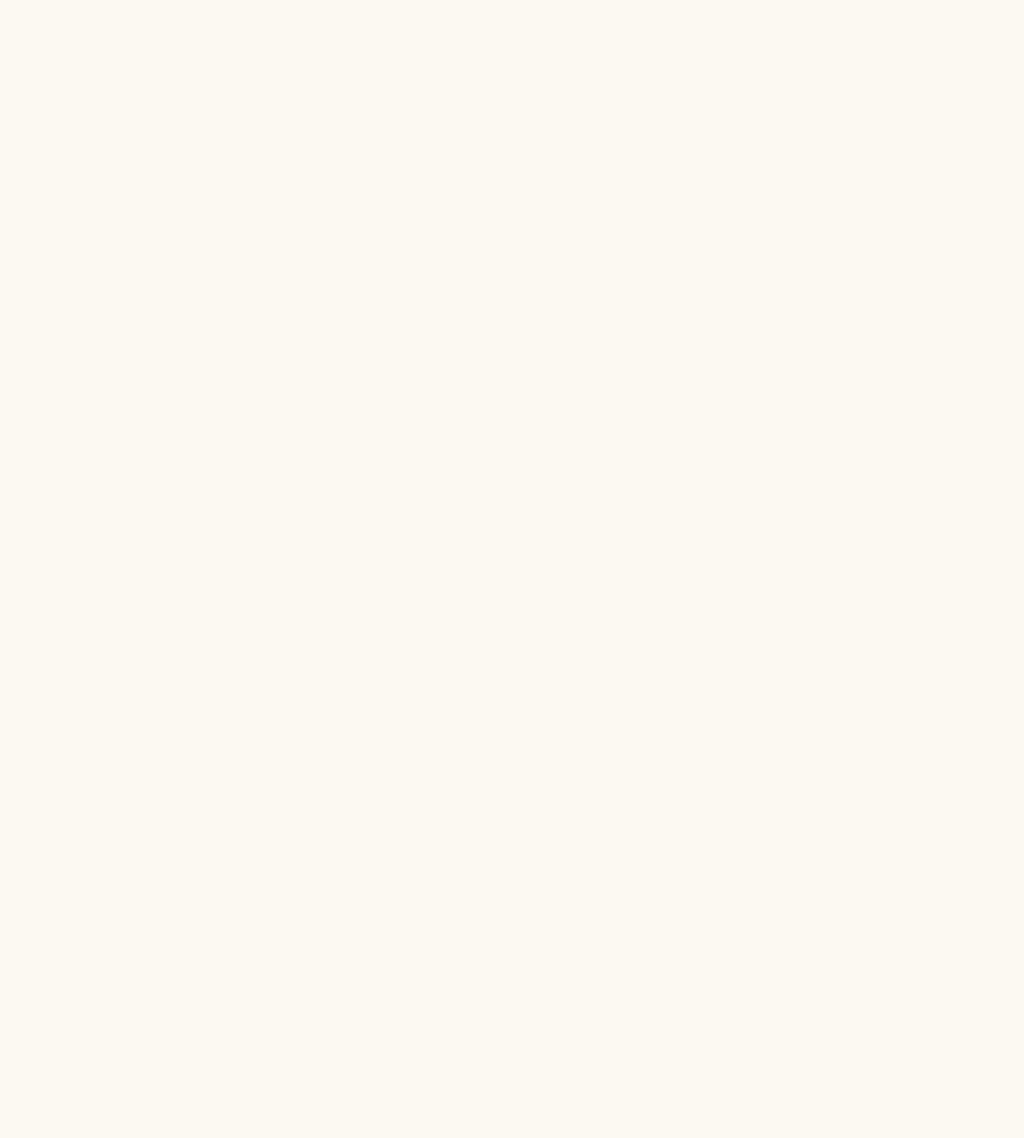
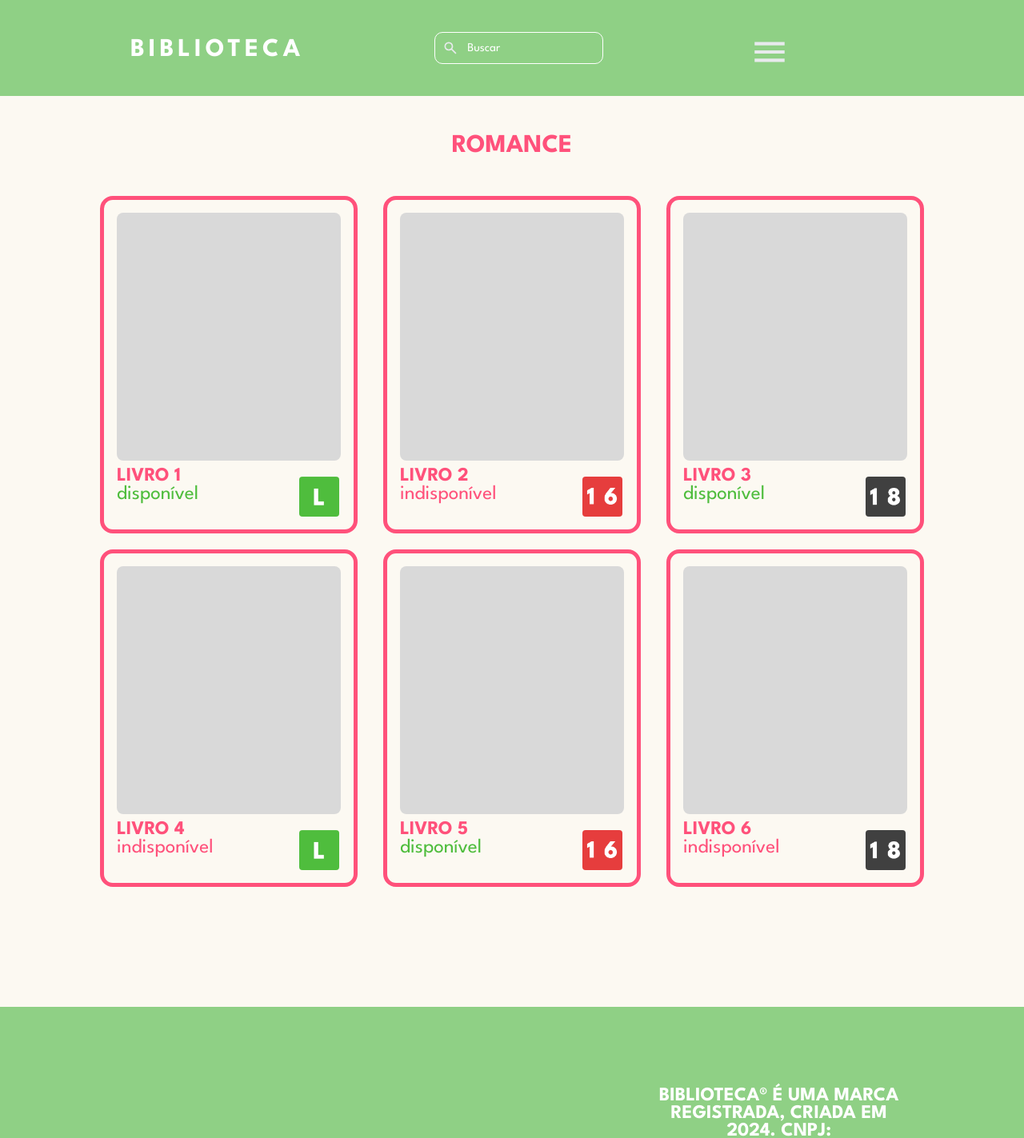
Before and after one commit to Henrique0330/Biblioteca, a Vue app: page /romance in a window 1280 px wide. Before the commit this address had no page. Shown: the top 1423 px of the page at 80% size. Before the commit the page ends 800 px from the top, so only its background shows below. Built offline with nearby package versions, Linux system fonts and the light colour scheme.

Commit message:
refector: refatorando links

```diff
--- a/src/components/FooterComponent.vue
+++ b/src/components/FooterComponent.vue
@@ -2,7 +2,7 @@
       <footer>
     <h1 class="Tfooter">BIBLIOTECA</h1>
     <div class="footerP">
-      <h2>BIBLI OTECA® É UMA MARCA REGISTRADA, CRIADA EM 2024.
+      <h2>BIBLIOTECA® É UMA MARCA REGISTRADA, CRIADA EM 2024.
         CNPJ: XX.XXX.XXX/XXXX-XX</h2>
       <h3>Rua Davi da rosa, 584, Aventureiro, Joinville-SC - 89226-435</h3>
       <hr>
@@ -26,6 +26,7 @@ footer {
   height: 440px;
   background-color: #8FD085;
   display: flex;
+  margin-top: 150px;
 }
 
 .footerP {
--- a/src/components/HeaderComponent.vue
+++ b/src/components/HeaderComponent.vue
@@ -1,11 +1,13 @@
 <script setup>
 import { ref } from 'vue';
+import { useRoute } from 'vue-router'
+const route = useRoute()
 const showMenu = ref(false)
 </script>
 <template>
     <header>
         <div>
-            <h1>BIBLIOTECA</h1>
+            <h1 @click="this.$router.push('/')">BIBLIOTECA</h1>
         </div>
         <div class="barra">
             <img src="/public/lupaPesquisa.svg" alt="Ícone de pesquisa" class="icon">
@@ -18,14 +20,14 @@ const showMenu = ref(false)
             <div class="fundo">
                 <ul class="menu-list">
                     <li class="menu-item">GÊNEROS</li>
-                    <li class="submenu-item">• SUSPENSE & TERROR</li>
-                    <li class="submenu-item">• AVENTURA</li>
-                    <li class="submenu-item">• ROMANCE</li>
-                    <li class="submenu-item">• ESTUDOS DIVERSOS</li>
+                    <li class="submenu-item" @click="this.$router.push('/susTerror')">• SUSPENSE & TERROR</li>
+                    <li class="submenu-item" @click="this.$router.push('/aventura')">• AVENTURA</li>
+                    <li class="submenu-item" @click="this.$router.push('/romance')">• ROMANCE</li>
+                    <li class="submenu-item" @click="this.$router.push('/diversos')">• ESTUDOS DIVERSOS</li>
                     <li class="menu-item">EMPRESTADOS</li>
                     <li class="menu-item">SOBRE NÓS</li>
                 </ul>
-                <button class="login-button">LOGIN</button>
+                <button class="login-button" @click="this.$router.push('/login')">LOGIN</button>
             </div>
         </div>
     </header>
@@ -36,7 +38,7 @@ const showMenu = ref(false)
     position: absolute;
     z-index: 10;
     height: 100%;
-    width: 20%;
+    width: 20vw;
     right: 0;
     margin-top: 120px;
 }
@@ -49,6 +51,7 @@ const showMenu = ref(false)
     display: flex;
     flex-direction: column;
     align-items: center;
+    border-radius: 5px;
 }
 
 .menu-list {
@@ -99,6 +102,8 @@ const showMenu = ref(false)
     height: 50px;
     margin-top: 40px;
     margin-right: 130px;
+    cursor: pointer;
+    user-select: none;
 }
 
 header {
@@ -114,6 +119,12 @@ header div h1 {
     margin-top: 3rem;
     letter-spacing: 5px;
     color: #FFFFFF;
+    cursor: pointer;
+    user-select: none;
+}
+
+header div h1:hover{
+    text-decoration: underline;
 }
 
 .barra {
@@ -129,7 +140,7 @@ header div h1 {
     height: auto;
     position: absolute;
     left: 10px;
-
+    user-select: none;
 }
 
 .barra input {
@@ -142,6 +153,7 @@ header div h1 {
     background-color: #8FD085;
     color: white;
     font-size: 16px;
+    user-select: none;
 }
 
 .barra input::placeholder {
--- a/src/router/index.js
+++ b/src/router/index.js
@@ -1,6 +1,4 @@
 import { createRouter, createWebHistory } from 'vue-router'
-import HomeView from '../views/HomeView.vue'
-
 
 const router = createRouter({
   history: createWebHistory(import.meta.env.BASE_URL),
@@ -8,15 +6,7 @@ const router = createRouter({
     {
       path: '/',
       name: 'home',
-      component: HomeView
-    },
-    {
-      path: '/about',
-      name: 'about',
-      // route level code-splitting
-      // this generates a separate chunk (About.[hash].js) for this route
-      // which is lazy-loaded when the route is visited.
-      component: () => import('../views/AboutView.vue')
+      component: () => import('../views/HomeView.vue')
     },
     {
       path: '/login',
@@ -29,10 +19,24 @@ const router = createRouter({
       component: () => import ('../views/CadastroView.vue')
     },
     {
-      path: '/router',
-      name: 'router',
-      component: () => import ('../views/RouterView.vue')
-
+      path: '/susTerror',
+      name: 'susTerror',
+      component: () => import ('../views/livrosSuspTerr.vue')
+    },
+    {
+      path: '/aventura',
+      name: 'aventura',
+      component: () => import ('../views/livrosAventura.vue')
+    },
+    {
+      path: '/diversos',
+      name: 'diversos',
+      component: () => import ('../views/livrosDiversos.vue')
+    },
+    {
+      path: '/romance',
+      name: 'romance',
+      component: () => import ('../views/livrosRomance.vue')
     }
   ]
 })
--- a/src/views/CadastroView.vue
+++ b/src/views/CadastroView.vue
@@ -32,7 +32,7 @@ function trocarTexto(){
             <label for="CPF do responsável">{{texto}}</label>
             <input type="text" name="" id="" placeholder="CPF do responsável">
             <button class="BotaoCadastro">Cadastrar</button>
-            <a href="">Já tenho conta!</a>
+            <RouterLink to='/login'> Não tem conta?</RouterLink>
         </form>
     </div>
 </template>
--- a/src/views/HomeView.vue
+++ b/src/views/HomeView.vue
@@ -1,7 +1,6 @@
 <script setup>
-//  import login from '../components/LoginComp.vue'
 import HeaderComponent from '@/components/HeaderComponent.vue';
-import FooterComponent from '@/components/FooterComponent.vue'
+import FooterComponent from '@/components/FooterComponent.vue';
 </script>
 
 <template>
--- a/src/views/LoginView.vue
+++ b/src/views/LoginView.vue
@@ -6,7 +6,7 @@ import { RouterLink } from 'vue-router';
 
 <template>
     <div class="container">
-    <form id="login" action="">
+    <form id="login" action="" @submit.prevent="this.$router.push('/')">
         <h1>LOGIN</h1>
         <label for="email">Email:</label>
         <input type="email" placeholder="Email" required>
--- a/src/views/livrosAventura.vue
+++ b/src/views/livrosAventura.vue
@@ -1,8 +1,10 @@
 <script setup>
-
+import HeaderComponent from '@/components/HeaderComponent.vue';
+import FooterComponent from '@/components/FooterComponent.vue';
 </script>
 
 <template>
+    <HeaderComponent />
     <link rel="preconnect" href="https://fonts.googleapis.com">
     <link rel="preconnect" href="https://fonts.gstatic.com" crossorigin>
     <link href="https://fonts.googleapis.com/css2?family=League+Spartan:wght@100..900&display=swap" rel="stylesheet">
@@ -71,6 +73,7 @@
             </div>
         </div>
     </div>
+    <FooterComponent />
 </template>
 
 <style scoped>
--- a/src/views/livrosDiversos.vue
+++ b/src/views/livrosDiversos.vue
@@ -1,8 +1,10 @@
 <script setup>
-
+import HeaderComponent from '@/components/HeaderComponent.vue';
+import FooterComponent from '@/components/FooterComponent.vue';
 </script>
 
 <template>
+    <HeaderComponent />
     <link rel="preconnect" href="https://fonts.googleapis.com">
     <link rel="preconnect" href="https://fonts.gstatic.com" crossorigin>
     <link href="https://fonts.googleapis.com/css2?family=League+Spartan:wght@100..900&display=swap" rel="stylesheet">
@@ -71,6 +73,7 @@
             </div>
         </div>
     </div>
+    <FooterComponent />
 </template>
 
 <style scoped>
--- a/src/views/livrosRomance.vue
+++ b/src/views/livrosRomance.vue
@@ -1,8 +1,10 @@
 <script setup>
-
+import HeaderComponent from '@/components/HeaderComponent.vue';
+import FooterComponent from '@/components/FooterComponent.vue';
 </script>
 
 <template>
+    <HeaderComponent />
     <link rel="preconnect" href="https://fonts.googleapis.com">
     <link rel="preconnect" href="https://fonts.gstatic.com" crossorigin>
     <link href="https://fonts.googleapis.com/css2?family=League+Spartan:wght@100..900&display=swap" rel="stylesheet">
@@ -71,6 +73,7 @@
             </div>
         </div>
     </div>
+    <FooterComponent />
 </template>
 
 <style scoped>
--- a/src/views/livrosSuspTerr.vue
+++ b/src/views/livrosSuspTerr.vue
@@ -1,8 +1,10 @@
 <script setup>
-
+import HeaderComponent from '@/components/HeaderComponent.vue';
+import FooterComponent from '@/components/FooterComponent.vue';
 </script>
 
 <template>
+    <HeaderComponent />
     <link rel="preconnect" href="https://fonts.googleapis.com">
     <link rel="preconnect" href="https://fonts.gstatic.com" crossorigin>
     <link href="https://fonts.googleapis.com/css2?family=League+Spartan:wght@100..900&display=swap" rel="stylesheet">
@@ -71,6 +73,7 @@
             </div>
         </div>
     </div>
+    <FooterComponent />
 </template>
 
 <style scoped>
```
Also changed, not shown: src/views/RouterView.vue (deleted).
